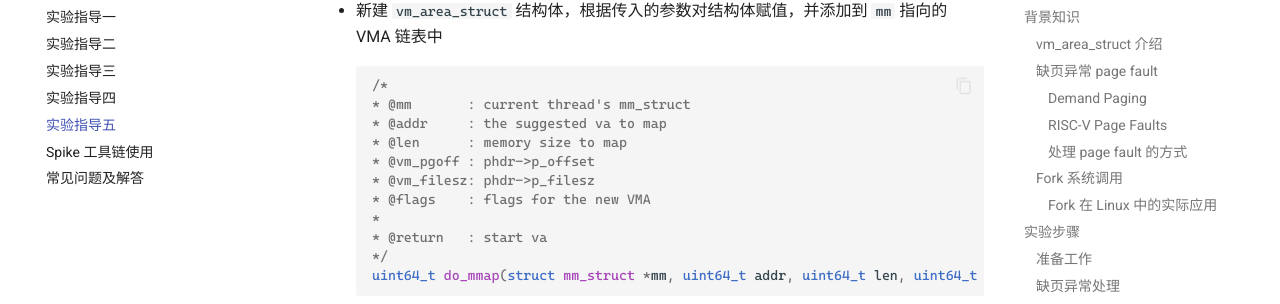
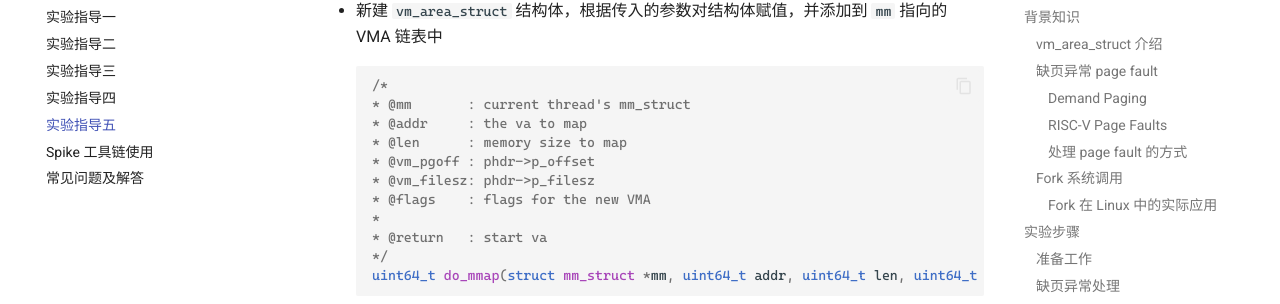
Before and after one commit to ZJU-SEC/os24fall-stu, an MkDocs documentation site: the page built from docs/lab5.md, in a window 1280 px wide and 900 px high, scrolled down 6808 px. Shown: the part 145-449 px from the top of the window. Built offline with MkDocs 1.6.1 and Material for MkDocs 9.7.7, drawn with Linux system fonts in a browser that asks for light colours; some web fonts are replaced; comment, search, counter and statistics services are not loaded; some of the changed text lies outside the part shown.

Commit message:
fix(lab5): typo

````diff
--- a/docs/lab5.md
+++ b/docs/lab5.md
@@ -232,7 +232,7 @@ struct task_struct {
     ```c
     /*
     * @mm       : current thread's mm_struct
-    * @addr     : the suggested va to map
+    * @addr     : the va to map
     * @len      : memory size to map
     * @vm_pgoff : phdr->p_offset
     * @vm_filesz: phdr->p_filesz
````
Also changed, not shown: other parts of docs/lab5.md (+1 -1 lines).
